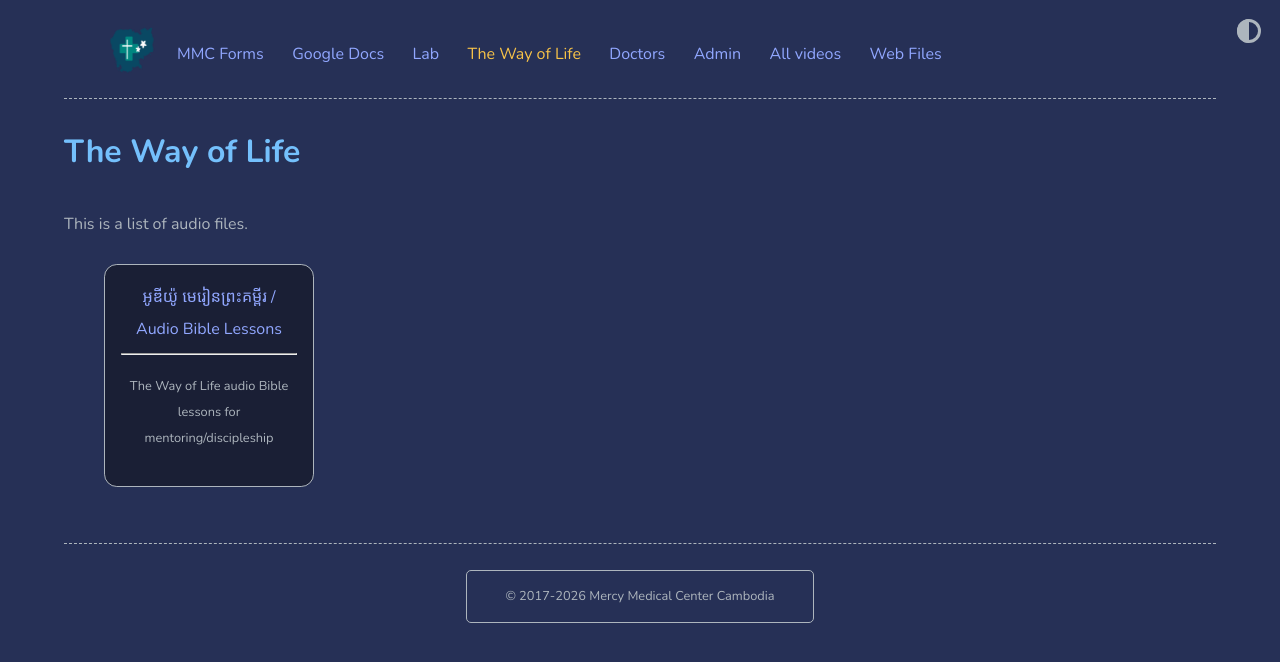
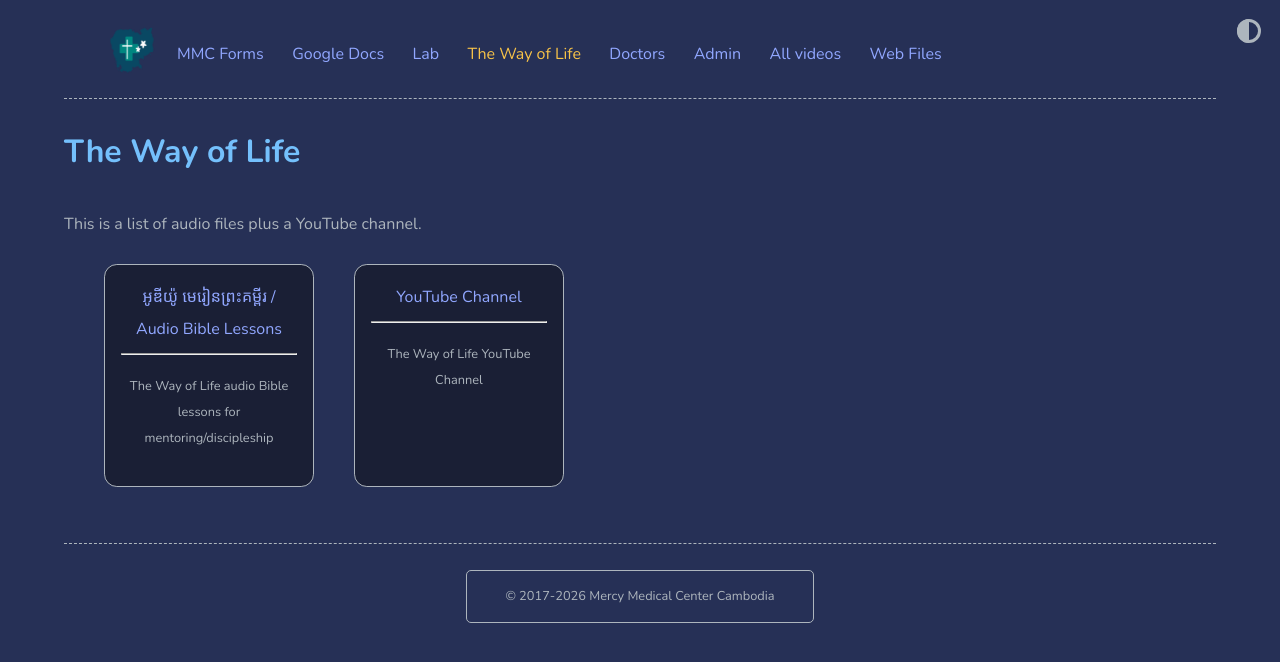
Before and after one commit to yong-lim/mmc-staff, a Jekyll site: the page built from _pages/the-way.md, in a window 1280 px wide. Shown: the top 662 px of the page. Built offline with Jekyll 4.4.1, drawn with Linux system fonts in a browser that asks for light colours.

Commit message:
Add a YouTube channel link

```diff
--- a/_pages/the-way.md
+++ b/_pages/the-way.md
@@ -1,8 +1,10 @@
 ---
 layout: post
 title: The Way of Life
-desc: This is a list of audio files.
+desc: This is a list of audio files plus a YouTube channel.
 post-tag: way
 ---
+The Way of Life
+[YouTube channel](https://youtube.com/@plovneychivit35?si=KKMFRDx2yStV-pe-).
 
 {% include tags_card_list.html %}
```
Also changed, not shown: _posts/2026-05-31-the-way-of-life.md (+1 -0 lines), _posts/2026-06-03-the-way-of-life-youtube-channel.md (added, +8 -0 lines).
